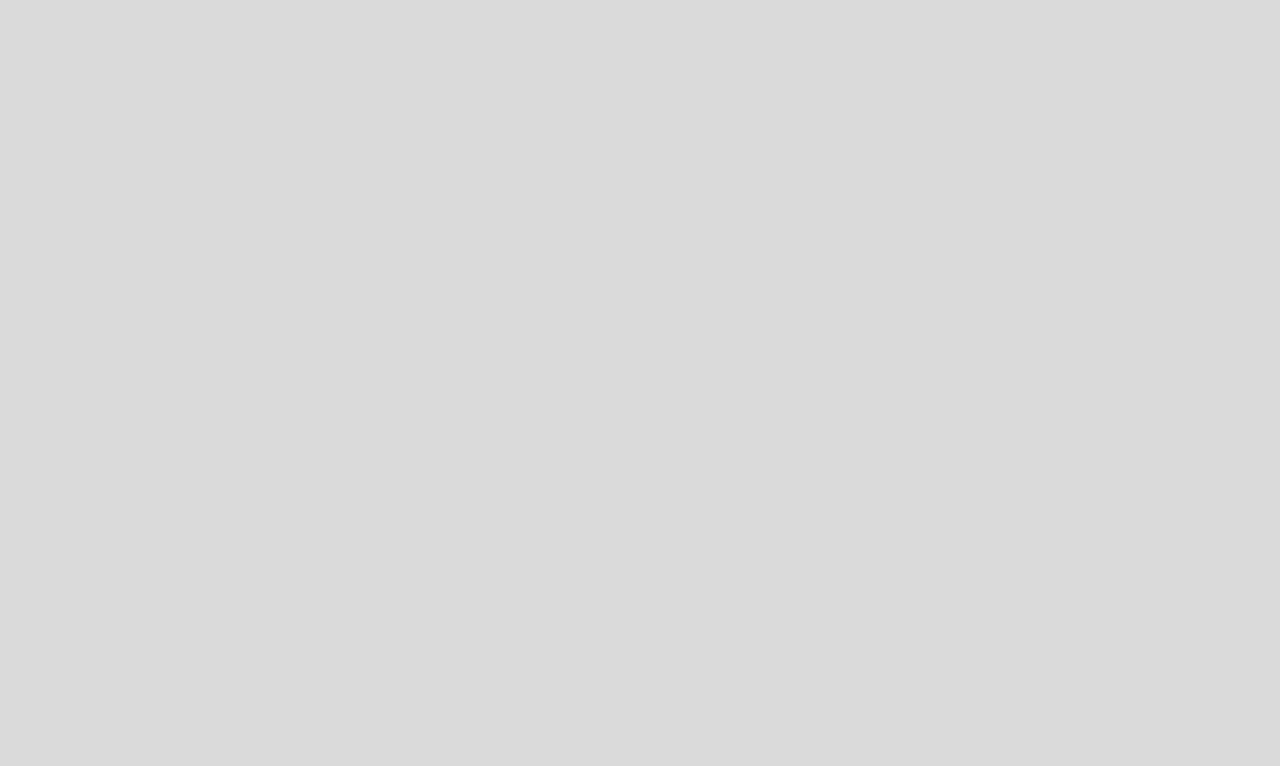
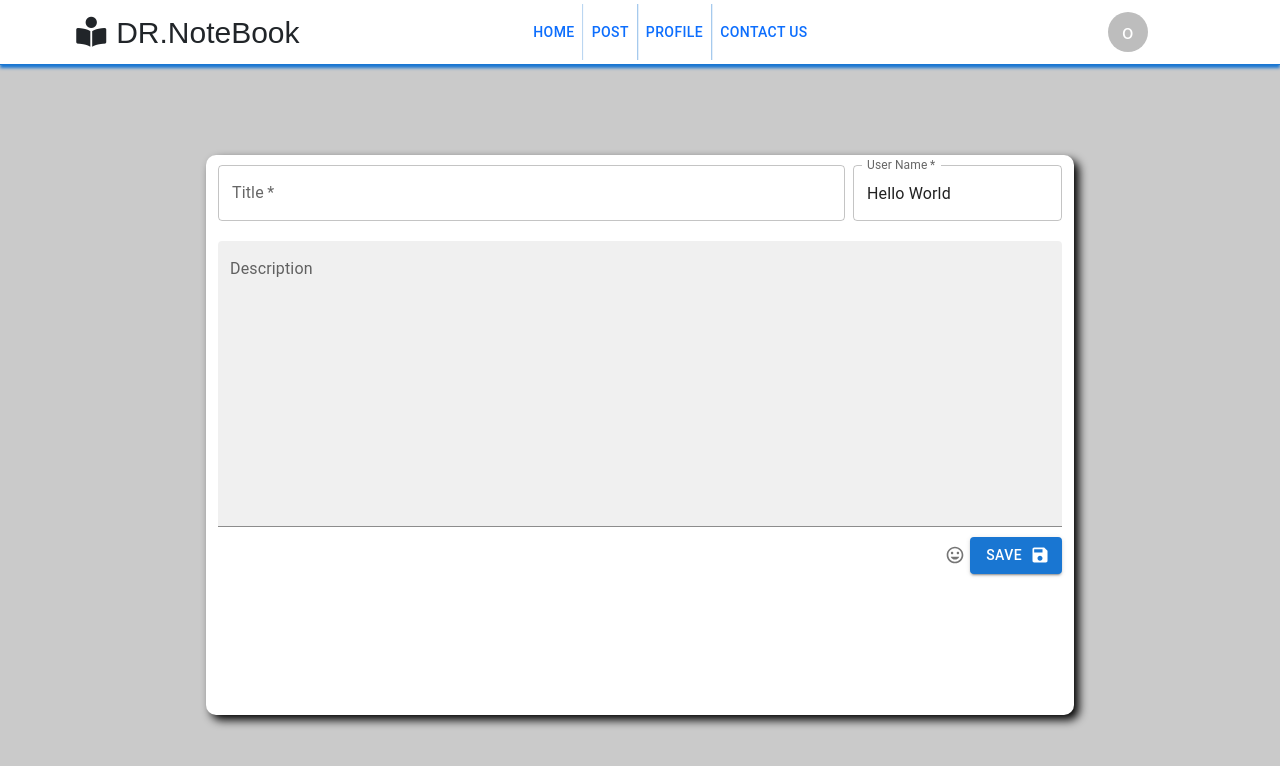
Before and after one commit to J-Subhradeep/React-NoteBook-App, a React (Create React App) app: page /post in a window 1280 px wide. Before the commit this address had no page. Shown: the top 766 px of the page. Built offline with nearby package versions, Linux system fonts and the light colour scheme; no server answers.

Commit message:
emoji keybord added

```diff
--- a/package.json
+++ b/package.json
@@ -12,6 +12,7 @@
     "@testing-library/react": "^12.1.2",
     "@testing-library/user-event": "^13.5.0",
     "axios": "^0.24.0",
+    "emoji-picker-react": "^3.4.12",
     "react": "^17.0.2",
     "react-dom": "^17.0.2",
     "react-router": "^6.2.1",
--- a/src/App.js
+++ b/src/App.js
@@ -7,6 +7,8 @@ import Home from "./components/home";
 import Login from "./components/login";
 import SignUp from "./components/signup";
 import { useState, useEffect } from "react";
+import PostData from "./components/postData";
+
 
 function App() {
 	// const SignInWrap = () => {
@@ -53,7 +55,7 @@ function App() {
 					<Route exact path="/signup" element={<SignUp />} />
 					{/* <Route exact path="/lg" element={} /> */}
 					<Route exact path="/login" element={<Login />} />
-
+					<Route exact path="/post" element={<PostData/>}/>
 					{/* <Post/> */}
 					{/* </Route> */}
 				</Routes>
--- /dev/null
+++ b/src/components/postData.jsx
@@ -0,0 +1,104 @@
+import React, { useState } from "react";
+import Navbar from "./navbar";
+import TextField from "@mui/material/TextField";
+import SaveIcon from "@mui/icons-material/Save";
+import Button from "@mui/material/Button";
+import Picker from "emoji-picker-react";
+import IconButton from "@mui/material/IconButton";
+import InsertEmoticonIcon from "@mui/icons-material/InsertEmoticon";
+const PostData = () => {
+  const [chosenEmoji, setChosenEmoji] = useState(false);
+  const [description, setDescription] = useState("");
+  const [title, setTitle] = useState("");
+  const onEmojiClick = (event, emojiObject) => {
+    setDescription((prev) => {
+      return description + emojiObject.emoji;
+    });
+  };
+
+  return (
+    <>
+      <Navbar />
+      <div className=" mainpostdatabody">
+        <div className="send-data-form">
+          <form action="">
+            <div className="container">
+              <div className="title-area">
+                <TextField
+                  required
+                  id="outlined-required"
+                  label="Title"
+                  value={title}
+                  onChange={(e) => {
+                    setTitle(e.target.value);
+                  }}
+                  // defaultValue="Hello World"
+                />{" "}
+                <TextField
+                  required
+                  id="outlined-required"
+                  label="User Name"
+                  defaultValue="Hello World"
+                />
+              </div>
+
+              <TextField
+                id="filled-multiline-static"
+                label="Description"
+                multiline
+                value={description}
+                onChange={(e) => {
+                  setDescription(e.target.value);
+                }}
+                minRows={11}
+                // defaultValue="Default Value"
+                variant="filled"
+                style={{ width: "100%", marginBottom: "10px" }}
+              />
+
+              <div className="submitpostbutton" style={{ textAlign: "right" }}>
+                <IconButton aria-label="delete" size="small">
+                  <InsertEmoticonIcon
+                    fontSize="small"
+                    onClick={() => {
+                      setChosenEmoji((prev) => !prev);
+                    }}
+                  />
+                </IconButton>
+                <Button
+                  variant="contained"
+                  endIcon={<SaveIcon />}
+                  style={{ position: "relative", right: "0" }}
+                >
+                  Save
+                </Button>
+              </div>
+            </div>
+          </form>
+        </div>
+
+        {chosenEmoji ? (
+          <div
+            className="emojiselector"
+            style={{
+              position: "absolute",
+              border: "none",
+              borderRadius: "5px",
+              padding: "5px",
+              backgroundColor: "#1976d2",
+            }}
+          >
+            <Picker
+              onEmojiClick={onEmojiClick}
+              pickerStyle={{ boxShadow: "none" }}
+            />
+          </div>
+        ) : (
+          <></>
+        )}
+      </div>
+    </>
+  );
+};
+
+export default PostData;
--- a/src/components/signup.jsx
+++ b/src/components/signup.jsx
@@ -13,9 +13,9 @@ function SignUp() {
 		cofPassword: "",
 	});
 
-	const [link, setLink] = useState(``);
-	const [text, setText] = useState(`Successfully Registered <br />
-  <NavLink to="/login">Click here to go login page</NavLink>`);
+	const [link, setLink] = useState(`
+	Click here to go login page`);
+	const [text, setText] = useState(`Successfully Registered`);
 	const [classs, setClasss] = useState("alert alert-success mt-2");
 	return (
 		<div style={{ marginTop: "60px" }}>
--- a/src/index.css
+++ b/src/index.css
@@ -35,6 +35,32 @@
   padding-left: 10px;
   display: grid;
   grid-template-columns: 6fr 2fr;
+}
+.mainpostdatabody {
+  position: absolute;
+
+  padding: 20px;
+  background-color: rgba(0, 0, 0, 0.075);
+  display: flex;
+  align-items: center;
+  justify-content: center;
+  min-height: 100vh;
+  min-width: 100vw;
+}
+.send-data-form {
+  margin-top: 70px;
+  position: relative;
+  min-height: 70vh;
+  width: 70%;
+  background-color: white;
+  box-shadow: black 5px 5px 10px;
+  border-radius: 10px;
+}
+.title-area {
+  display: grid;
+  grid-template-columns: 3fr 1fr;
+  grid-gap: 0.5rem;
+  margin-bottom: 20px;
 }
 @media screen and (max-width: 770px) {
   .homeheaderdiv {
```
Also changed, not shown: 1 other file (tests, documents, lock files or other folders). Lines whose indentation alone changed are shown as unchanged.
